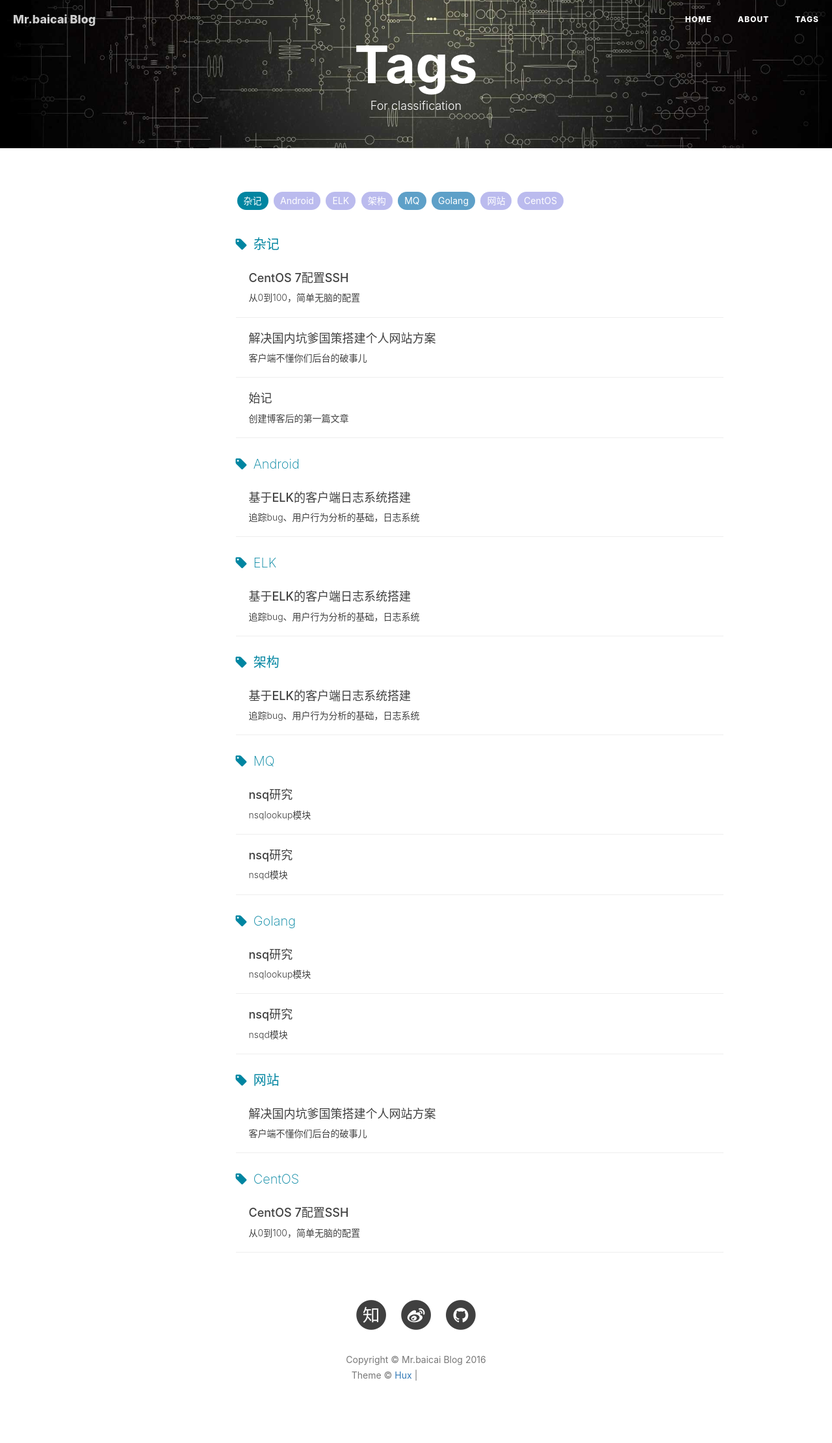
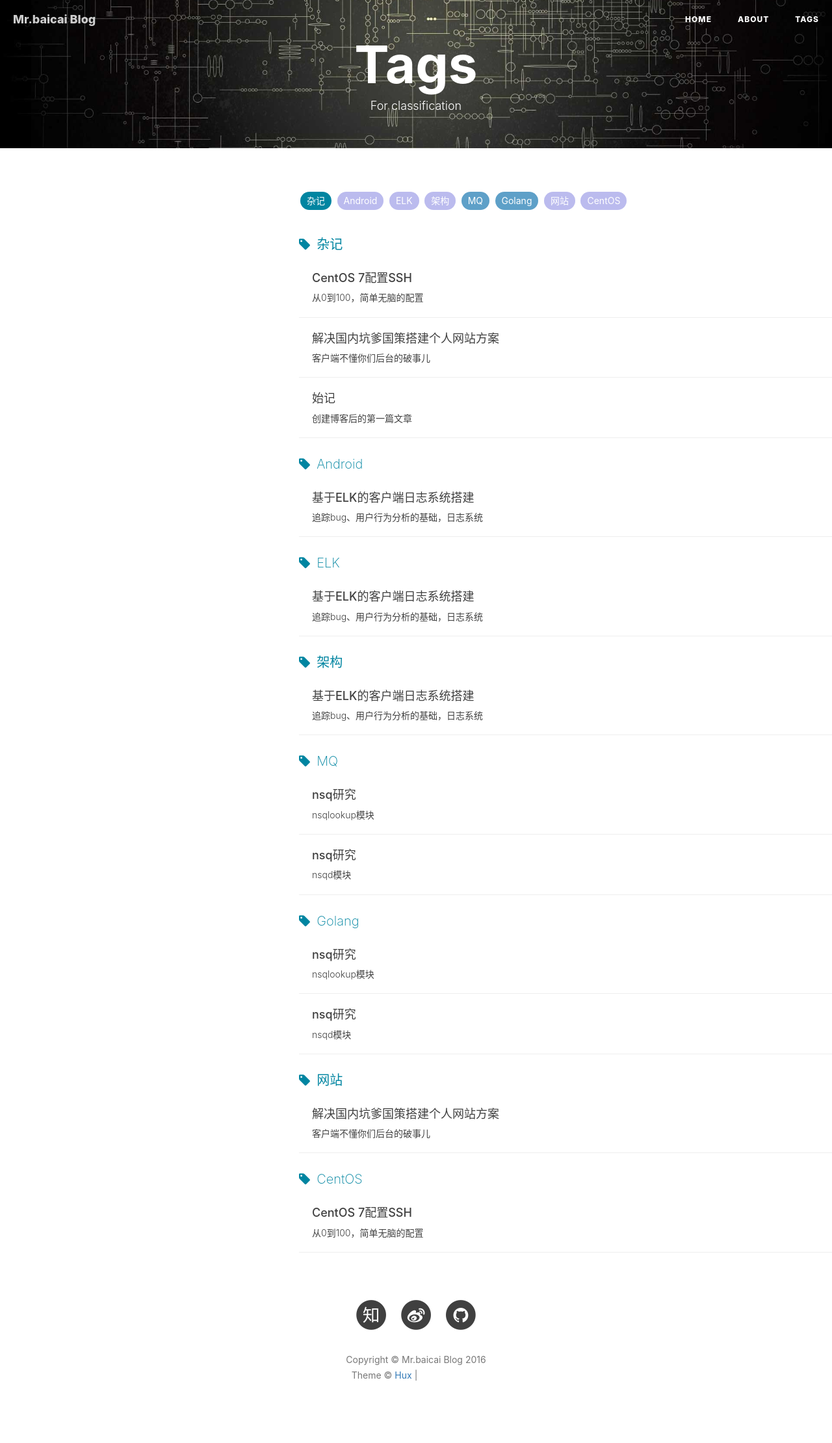
Before and after one commit to dashen19930328/zhangli.github.com, a Jekyll site: the page built from tags.html, in a window 1280 px wide. Shown: the whole page at 65% size. Built offline with Jekyll 4.4.1, drawn with Linux system fonts in a browser that asks for light colours; nearby versions of some CDN libraries; comment, search, counter and statistics services are not loaded; grey boxes are pictures that could not be loaded.

Commit message:
Update tags.html

```diff
--- a/tags.html
+++ b/tags.html
@@ -22,7 +22,7 @@
 <!-- Main Content -->
 <div class="container" >
 	<div class="row">
-	<div class="col-lg-8 col-lg-offset-3 col-md-10 col-md-offset-2">
+	<div class="col-lg-10 col-lg-offset-4 col-md-10 col-md-offset-3">
 　　　　<div id='tag_cloud' class="tags" text-align="center">
 				{% for tag in site.tags %}
 				<a href="#{{ tag[0] }}" title="{{ tag[0] }}" rel="{{ tag[1].size }}">{{ tag[0] }}</a>
```
